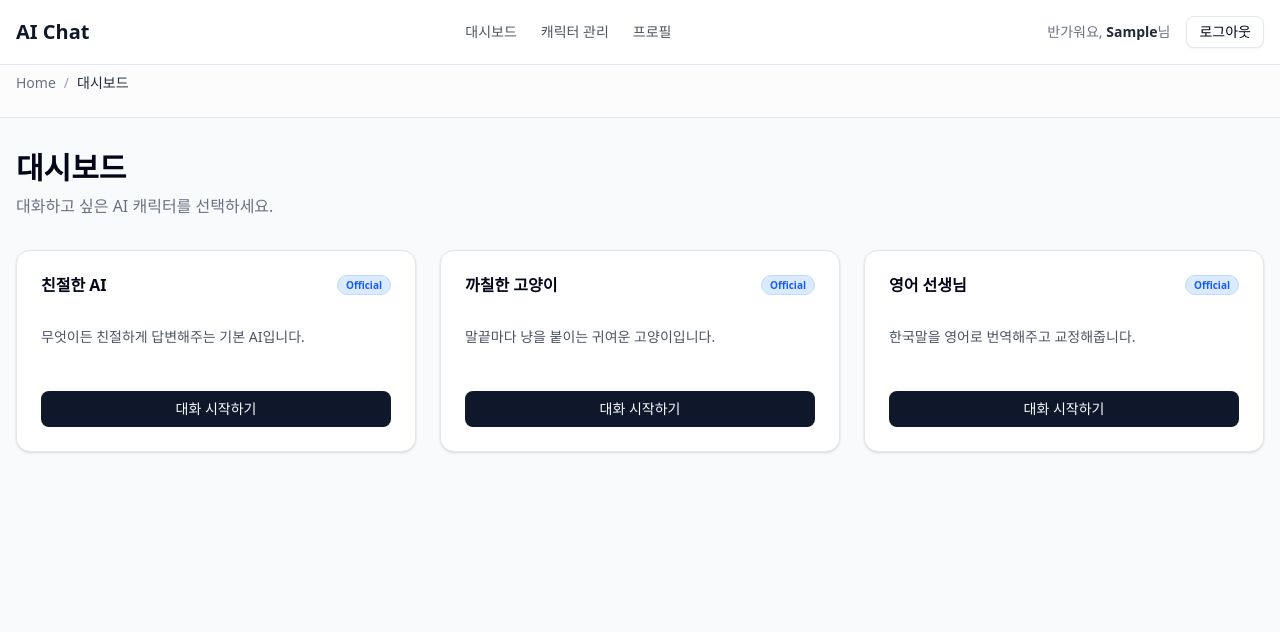
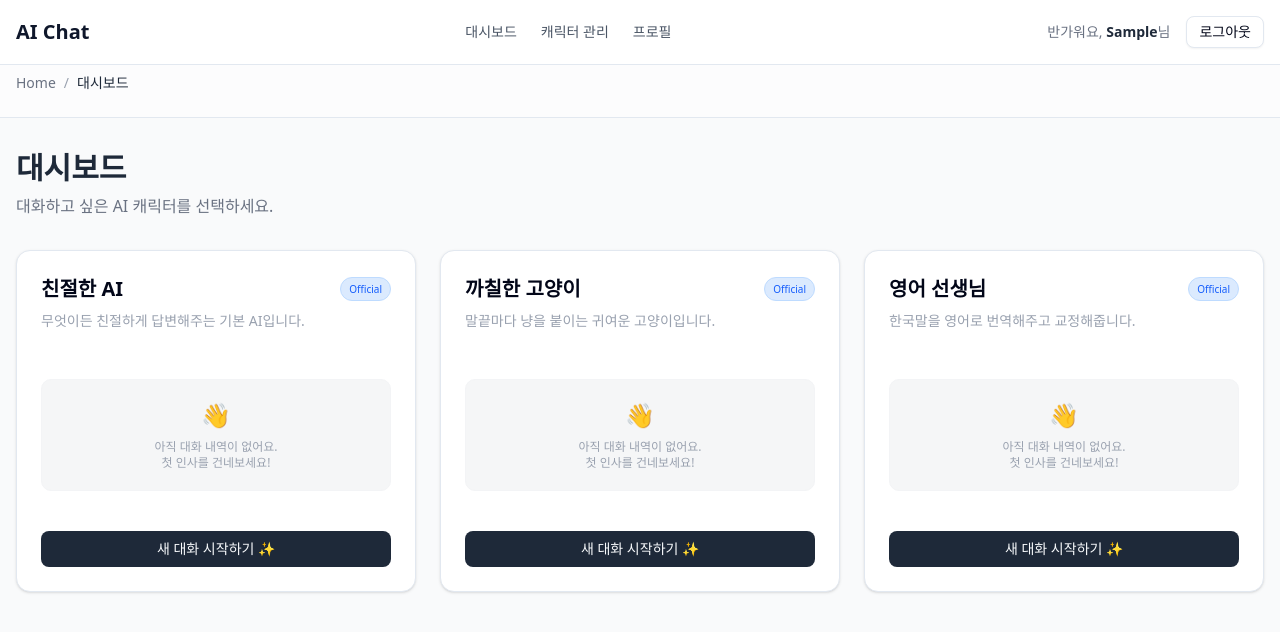
Before and after one commit to yg5057/lionrocket-assignment, a React app in the folder frontend/: page /login in a window 1280 px wide. Both pictures are taken after typing "name@example.com", "Sample" into the empty fields and a click on the button "로그인하기". Shown: the top 632 px of the page. Built offline with nearby package versions, Linux system fonts and the light colour scheme; the HTML template or start-up script is replaced by a standard one.

Commit message:
feat: 대시보드 캐릭터별 최근대화내역 추가

```diff
--- a/frontend/src/pages/Dashboard.tsx
+++ b/frontend/src/pages/Dashboard.tsx
@@ -1,7 +1,7 @@
 import { useEffect, useState } from "react";
 import { Link } from "react-router-dom";
 import { storage } from "../services/storage";
-import type { Character } from "../types";
+import type { Character, Message } from "../types";
 import Header from "../components/Header";
 import {
   Card,
@@ -14,52 +14,115 @@ import { Button } from "../components/ui/button";
 
 export default function Dashboard() {
   const [characters, setCharacters] = useState<Character[]>([]);
+  const [lastMessages, setLastMessages] = useState<
+    Record<string, Message | null>
+  >({});
 
   useEffect(() => {
     const data = storage.getCharacters();
     // eslint-disable-next-line react-hooks/set-state-in-effect
     setCharacters(data);
+
+    const messagesMap: Record<string, Message | null> = {};
+    data.forEach((char) => {
+      const msgs = storage.getMessages(char.id);
+      if (msgs.length > 0) {
+        messagesMap[char.id] = msgs[msgs.length - 1];
+      } else {
+        messagesMap[char.id] = null;
+      }
+    });
+    setLastMessages(messagesMap);
   }, []);
+
+  const formatTime = (timestamp: number) => {
+    return new Date(timestamp).toLocaleTimeString([], {
+      hour: "2-digit",
+      minute: "2-digit",
+    });
+  };
 
   return (
     <div className="min-h-screen bg-gray-50">
       <Header />
 
       <main className="container mx-auto px-4 py-8">
-        <h1 className="text-3xl font-bold mb-2">대시보드</h1>
-        <p className="text-gray-500 mb-8">
-          대화하고 싶은 AI 캐릭터를 선택하세요.
-        </p>
+        <div className="mb-8">
+          <h1 className="text-3xl font-bold mb-2 text-gray-800">대시보드</h1>
+          <p className="text-gray-500">대화하고 싶은 AI 캐릭터를 선택하세요.</p>
+        </div>
+
         <div className="grid grid-cols-1 md:grid-cols-2 lg:grid-cols-3 gap-6">
-          {characters.map((char) => (
+          {characters.map((char) => {
+            const lastMsg = lastMessages[char.id];
+
+            return (
               <Card
                 key={char.id}
-              className="hover:shadow-lg transition-shadow duration-200"
+                className="hover:shadow-lg transition-shadow duration-200 flex flex-col"
               >
-              <CardHeader>
-                <CardTitle className="flex items-center justify-between">
+                <CardHeader className="pb-2">
+                  <CardTitle className="flex items-center justify-between text-xl">
                     <span>{char.name}</span>
                     {char.isDefault && (
-                    <span className="text-[10px] bg-blue-100 text-blue-600 px-2 py-1 rounded-full border border-blue-200">
+                      <span className="text-[10px] bg-blue-100 text-blue-600 px-2 py-1 rounded-full border border-blue-200 font-normal">
                         Official
                       </span>
                     )}
                   </CardTitle>
+                  <p className="text-sm text-gray-400 font-normal line-clamp-1">
+                    {char.description}
+                  </p>
                 </CardHeader>
 
-              <CardContent>
-                <p className="text-gray-600 text-sm line-clamp-3 h-10">
-                  {char.description}
+                <CardContent className="flex-1 py-4">
+                  <div className="bg-gray-100/80 p-4 rounded-lg text-sm h-28 overflow-hidden relative border border-gray-100">
+                    {lastMsg ? (
+                      <>
+                        <div className="flex justify-between items-center mb-2 pb-2 border-b border-gray-200/60">
+                          <span
+                            className={`font-bold ${
+                              lastMsg.role === "user"
+                                ? "text-blue-600"
+                                : "text-purple-600"
+                            }`}
+                          >
+                            {lastMsg.role === "user" ? "나" : char.name}
+                          </span>
+                          <span className="text-xs text-gray-400">
+                            {formatTime(lastMsg.timestamp)}
+                          </span>
+                        </div>
+                        <p className="text-gray-600 line-clamp-3 leading-relaxed">
+                          {lastMsg.content}
                         </p>
+                      </>
+                    ) : (
+                      <div className="h-full flex flex-col items-center justify-center text-gray-400 text-center space-y-2">
+                        <span className="text-2xl">👋</span>
+                        <span className="text-xs">
+                          아직 대화 내역이 없어요.
+                          <br />첫 인사를 건네보세요!
+                        </span>
+                      </div>
+                    )}
+                  </div>
                 </CardContent>
 
                 <CardFooter>
                   <Link to={`/chat/${char.id}`} className="w-full">
-                  <Button className="w-full">대화 시작하기</Button>
+                    <Button
+                      className={`w-full ${
+                        lastMsg ? "bg-primary" : "bg-gray-800 hover:bg-gray-700"
+                      }`}
+                    >
+                      {lastMsg ? "대화 이어하기 💬" : "새 대화 시작하기 ✨"}
+                    </Button>
                   </Link>
                 </CardFooter>
               </Card>
-          ))}
+            );
+          })}
         </div>
       </main>
     </div>
```
Lines whose indentation alone changed are shown as unchanged.
